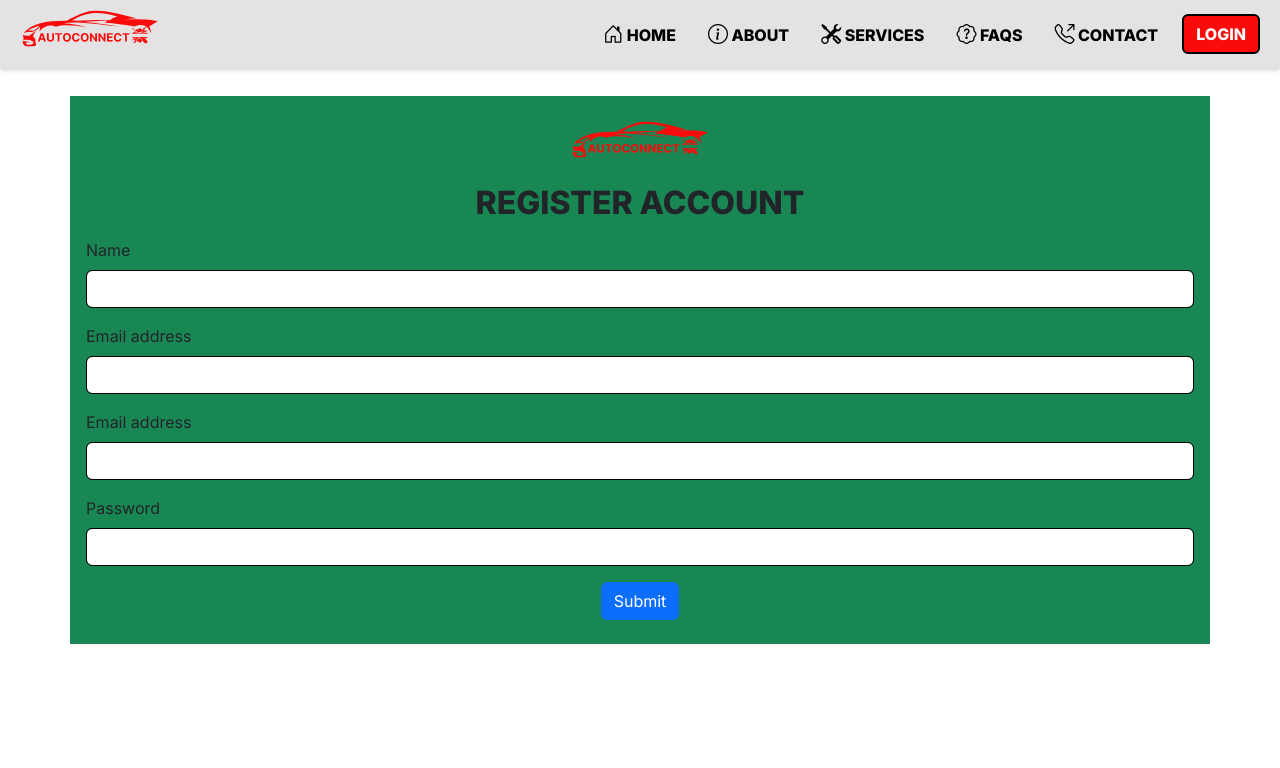
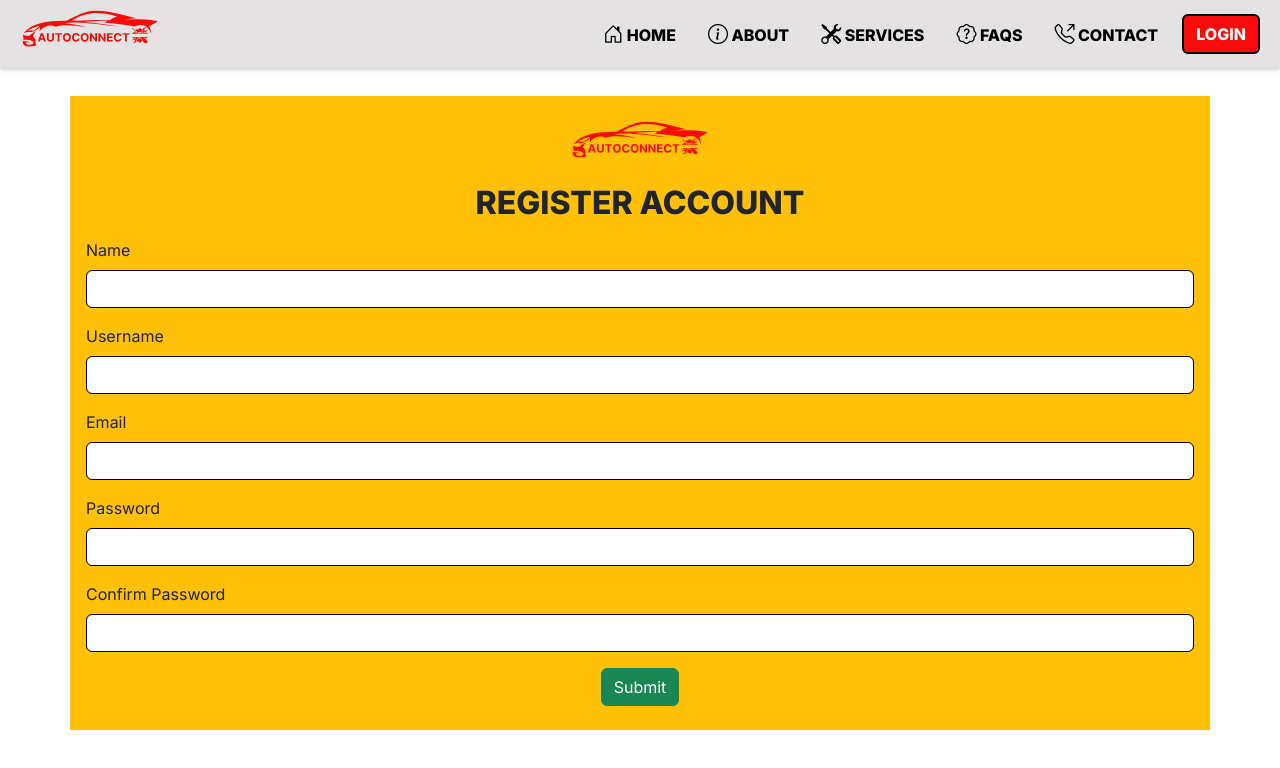
Before and after one commit to jaspherbagor/AutoConnect, a React (Create React App) app in the folder front-end/: page /register in a window 1280 px wide. Shown: the top 768 px of the page. Built offline with nearby package versions, Linux system fonts and the light colour scheme.

Commit message:
updated the form

```diff
--- a/front-end/src/components/pages/client/register.jsx
+++ b/front-end/src/components/pages/client/register.jsx
@@ -7,31 +7,34 @@ const Register = () => {
       <ClientNavbar />
 
       <section className="register-section container-fluid px-md-4 px-sm-4 px-3 py-5 d-flex justify-content-center align-items-center">
-        <div className="registration-container container bg-success mt-5 py-4 px-3">
+        <div className="registration-container container bg-warning mt-5 py-4 px-3">
           <Link to="/">
             <img src="../images/logo.svg" alt="logo" />
           </Link>
           <h2 className="text-center fw-bolder mt-4 mb-3">REGISTER ACCOUNT</h2>
           <form className="text-start">
             <div className="mb-3">
-              <label for="name" className="form-label">Name</label>
+              <label htmlFor="name" className="form-label">Name</label>
               <input type="text" className="form-control" id="name" name="name"/>
             </div>
             <div className="mb-3">
-              <label for="exampleInputEmail1" className="form-label">Email address</label>
-              <input type="email" className="form-control" id="exampleInputEmail1"/>
+              <label htmlFor="username" className="form-label">Username</label>
+              <input type="text" className="form-control" id="username" name="username"/>
             </div>
             <div className="mb-3">
-              <label for="exampleInputEmail1" className="form-label">Email address</label>
-              <input type="email" className="form-control" id="exampleInputEmail1"/>
+              <label htmlFor="email" className="form-label">Email</label>
+              <input type="email" className="form-control" id="email" name="email"/>
             </div>
-
             <div className="mb-3">
-              <label for="exampleInputPassword1" className="form-label">Password</label>
-              <input type="password" className="form-control" id="exampleInputPassword1"/>
+              <label for="password" className="form-label">Password</label>
+              <input type="password" className="form-control" id="password" name="password"/>
+            </div>
+            <div className="mb-3">
+              <label for="confirmPassword" className="form-label">Confirm Password</label>
+              <input type="password" className="form-control" id="confirmPassword" name="confirmPassword"/>
             </div>
             <div className="text-center">
-              <button type="submit" className="btn btn-primary">Submit</button>
+              <button type="submit" className="btn btn-success">Submit</button>
             </div>
           </form>
         </div>
```
